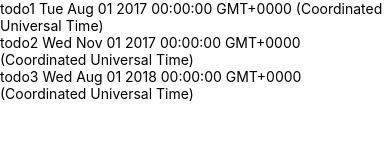
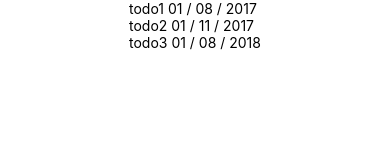
Before and after one commit to brunofragata96/final-app, a React Native app: screen / in a window 390 px wide. Shown: the top 160 px of the page. Built offline with nearby package versions, Linux system fonts and the light colour scheme.

Commit message:
submit not working

```diff
--- a/App.js
+++ b/App.js
@@ -8,6 +8,9 @@ import {
 } from 'react-native';
 
 import AddForm from './todo/addForm'
+import dateMoment from './date/dateMoment';
+import { formatDate } from './date/dateMoment';
+import MyDatePicker from './date/datePicker'
 
 export default class App extends React.Component {
   constructor(props) {
@@ -56,16 +59,21 @@ export default class App extends React.Component {
     this.updateList(list)
   }
 
+  handleAddListItem (data) {
+    let list = this.state.list.slice()
+    list.push(data)
+  }
+
   render() {
     return (
       <View style={styles.container}>
-        <View style={{flex:5}}>
+        <View style={{flex:1}}>
         <FlatList
           data={
             this.state.list
           }
           keyExtractor = {(item, index) => "k" + index}
-          renderItem={({item}) => <Text style={styles.item}>{item.text} {item.date.toString()}</Text>}
+          renderItem={({item}) => <Text style={styles.item}>{item.text} {formatDate(item.date)}</Text>}
           //renderItem={({item}) => <Text style={styles.item}>{item.date.toString()}</Text>}
         />
         </View>
--- a/todo/addForm.js
+++ b/todo/addForm.js
@@ -8,6 +8,7 @@ import {
 } from 'react-native';
 
 import MyDatePicker from '../date/datePicker';
+import dateMoment, { formatDate } from '../date/dateMoment';
 
 class AddForm extends React.Component{
     constructor(props) {
@@ -35,6 +36,7 @@ class AddForm extends React.Component{
      }
 
     handleInputChange (name, val) {
+        //console.log(data)
         let data = Object.assign({}, this.state.data)
         data[name] = val
         this.setState({
@@ -46,6 +48,7 @@ class AddForm extends React.Component{
         // validate data and then send
         let data = Object.assign({}, this.state.data)
         data.date = new Date (data.date)
+        formatDate(data.date)
         this.setState({
             data: {
                 text: "",
@@ -54,6 +57,7 @@ class AddForm extends React.Component{
             },
             //adding: false
         })
+        console.log(data)
         !this.props.onSubmit || this.props.onSubmit(data)
 
 
@@ -91,11 +95,11 @@ class AddForm extends React.Component{
                     <View className="input__container">
                         {/*<label className="input__label" htmlFor="date">Date: </label>*/}
                         <View className="input__wrapper">
-                            <TextInput type="date"
+                            <MyDatePicker type="date"
                                 id="date"
                                 value={this.state.data.date}
                                 name="date"
-                                onChange={this.handleInputChange}
+                               // onChange={this.handleInputChange}
                             />
                         </View>
                     </View>
```
Also changed, not shown: 1 other file (tests, documents, lock files or other folders).
